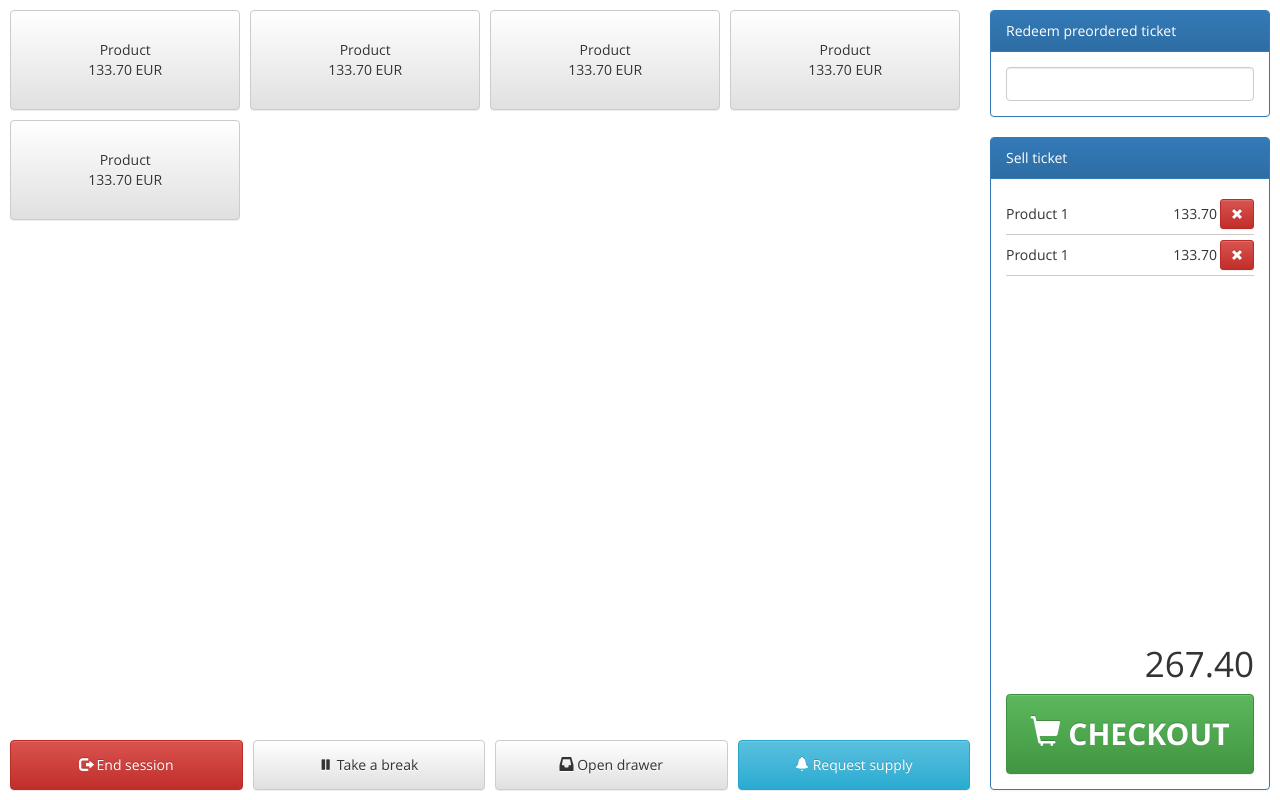
After one commit to Wiiilmaa/postix, a Django app: template src/c6sh/desk/templates/desk/main.html in a window 1280 px wide. The commit adds this page. Run offline with Django 3.2, Linux system fonts and the light colour scheme; the template is opened without the code that fills it, so the values that code supplies are empty; parts of the project's set-up code (start-up, migrations or seed data) failed here and were passed over; some libraries are stand-ins or nearby versions.

Commit message:
Base UI layout

```diff
--- a/src/c6sh/desk/static/css/c6sh.css
+++ b/src/c6sh/desk/static/css/c6sh.css
@@ -1,6 +1,8 @@
 body {
+    font-family: 'opensans', 'Open Sans', Frutiger, 'Frutiger Linotype', 'Segoe UI', 'Dejavu Sans', 'Helvetica Neue', Arial, sans-serif;
+}
+body.login, body.error {
     background: #eee;
-    font-family: 'opensans', 'Open Sans', Frutiger, 'Frutiger Linotype', 'Segoe UI', 'Dejavu Sans', 'Helvetica Neue', Arial, sans-serif;
 }
 
 .panel-login {
@@ -19,3 +21,143 @@ body {
 .error-page .glyphicon {
     font-size: 200px;
 }
+
+#main-container {
+    display: flex;
+    height: 100vh;
+}
+#left-side {
+    flex: 1;
+    min-width: 450px;
+    padding: 10px;
+    display: flex;
+    flex-direction: column;
+}
+#button-row {
+}
+#product-view {
+    flex: 1;
+    flex-wrap: wrap;
+    height: 100%;
+}
+#product-view .product {
+    width: 24%;
+    margin: 0 1% 1% 0;
+    float: left;
+    height: 100px;
+}
+#product-view .product button {
+    height: 100%;
+}
+#button-row {
+    display: flex;
+    flex-flow: row;
+    height: 50px;
+}
+#button-row button {
+    flex: 1;
+    margin-right: 10px;
+}
+#button-row button:last-child {
+    margin-right: 0;
+}
+#right-side {
+    flex: initial;
+    width: 300px;
+    min-width: 200px;
+    display: flex;
+    flex-flow: column;
+}
+#redeem-presale {
+    padding: 10px;
+}
+#redeem-presale .panel {
+    margin: 0;
+}
+#lower-right {
+    padding: 10px;
+    flex: 1;
+    display: flex;
+    flex-flow: column;
+}
+#lower-right .panel {
+    flex-flow: column;
+    flex: 1;
+    display: flex;
+    margin: 0;
+}
+#lower-right .panel-body {
+    flex: 1;
+    display: flex;
+    flex-flow: column;
+}
+#cart {
+    flex: 1;
+}
+#cart .cart-line {
+    display: flex;
+    padding: 5px 0;
+    border-bottom: 1px solid #ccc;
+}
+#cart .cart-line .cart-product {
+    flex: 1;
+    line-height: 30px;
+}
+#cart .cart-line .cart-price {
+    width: 60px;
+    text-align: right;
+    padding: 0 3px;
+    line-height: 30px;
+}
+#cart .cart-line .cart-product {
+    flex: 2;
+}
+#checkout-total {
+    display: block;
+    font-size: 35px;
+    text-align: right;
+    margin: 5px 0;
+}
+#btn-checkout {
+    height: 80px;
+    font-size: 30px;
+    font-weight: bold;
+}
+
+
+body.has-modal #main-container {
+    -webkit-filter: blur(2px);
+    -moz-filter: blur(2px);
+    -ms-filter: blur(2px);
+    -o-filter: blur(2px);
+    filter: blur(2px);
+}
+#modal-container {
+    display: none;
+    position: absolute;
+    top: 0;
+    left: 0;
+    width: 100%;
+    height: 100%;
+    background: rgba(255, 255, 255, 0.7);
+    align-items: center;
+    justify-content: center;
+}
+.has-modal #modal-container {
+    display: flex;
+}
+#modal .panel {
+    margin: 0;
+    width: 500px;
+}
+#modal-buttons {
+    display: flex;
+}
+#modal-buttons button {
+    flex: 1;
+    margin-right: 10px;
+    margin-top: 10px;
+}
+#modal-buttons button:last-child {
+    margin-right: 0px;
+}
--- a/src/c6sh/desk/templates/desk/fail.html
+++ b/src/c6sh/desk/templates/desk/fail.html
@@ -9,7 +9,7 @@
     <link rel="stylesheet" type="text/css" href="{% static "fonts/fonts.css" %}">
     <link rel="stylesheet" type="text/css" href="{% static "css/c6sh.css" %}">
 </head>
-<body>
+<body class="error">
 <div class="error-page">
 <span class="glyphicon glyphicon-fire">
 </span>
--- a/src/c6sh/desk/templates/desk/login.html
+++ b/src/c6sh/desk/templates/desk/login.html
@@ -9,7 +9,7 @@
     <link rel="stylesheet" type="text/css" href="{% static "fonts/fonts.css" %}">
     <link rel="stylesheet" type="text/css" href="{% static "css/c6sh.css" %}">
 </head>
-<body>
+<body class="login">
 <div class="panel panel-primary panel-login">
     <div class="panel-heading">
         <h3 class="panel-title">c6sh</h3>
--- /dev/null
+++ b/src/c6sh/desk/templates/desk/main.html
@@ -0,0 +1,146 @@
+{% load static %}
+<!DOCTYPE html>
+<html lang="en">
+<head>
+    <meta charset="UTF-8">
+    <title>c6sh</title>
+    <link rel="stylesheet" type="text/css" href="{% static "css/bootstrap.min.css" %}">
+    <link rel="stylesheet" type="text/css" href="{% static "css/bootstrap-theme.min.css" %}">
+    <link rel="stylesheet" type="text/css" href="{% static "fonts/fonts.css" %}">
+    <link rel="stylesheet" type="text/css" href="{% static "css/c6sh.css" %}">
+</head>
+<body class="">
+
+<div id="main-container">
+    <div id="left-side">
+        <div id="product-view">
+            <div class="product">
+                <button class="btn btn-default btn-block">
+                    Product<br/>
+                    133.70 EUR
+                </button>
+            </div>
+            <div class="product">
+                <button class="btn btn-default btn-block">
+                    Product<br/>
+                    133.70 EUR
+                </button>
+            </div>
+            <div class="product">
+                <button class="btn btn-default btn-block">
+                    Product<br/>
+                    133.70 EUR
+                </button>
+            </div>
+            <div class="product">
+                <button class="btn btn-default btn-block">
+                    Product<br/>
+                    133.70 EUR
+                </button>
+            </div>
+            <div class="product">
+                <button class="btn btn-default btn-block">
+                    Product<br/>
+                    133.70 EUR
+                </button>
+            </div>
+        </div>
+        <div id="button-row">
+            <button class="btn btn-danger" id="btn-supply">
+                <span class="glyphicon glyphicon-log-out"></span>
+                End session
+            </button>
+            <button class="btn btn-default" id="btn-supply">
+                <span class="glyphicon glyphicon-pause"></span>
+                Take a break
+            </button>
+            <button class="btn btn-default" id="btn-supply">
+                <span class="glyphicon glyphicon-inbox"></span>
+                Open drawer
+            </button>
+            <button class="btn btn-info" id="btn-supply">
+                <span class="glyphicon glyphicon-bell"></span>
+                Request supply
+            </button>
+        </div>
+    </div>
+    <div id="right-side">
+        <div id="redeem-presale">
+            <div class="panel panel-primary">
+                <div class="panel-heading">
+                    Redeem preordered ticket
+                </div>
+                <div class="panel-body">
+                    <input type="text" id="preorder-input" class="form-control">
+                </div>
+            </div>
+        </div>
+        <div id="lower-right">
+            <div class="panel panel-primary">
+                <div class="panel-heading">
+                    Sell ticket
+                </div>
+                <div class="panel-body">
+                    <div id="cart">
+                        <div class="cart-line">
+                            <span class="cart-product">Product 1</span>
+                            <span class="cart-price">133.70</span>
+                            <span class="cart-delete">
+                                <button class="btn-delete btn btn-sm btn-danger">
+                                    <span class="glyphicon glyphicon-remove"></span>
+                                </button>
+                            </span>
+                        </div>
+                        <div class="cart-line">
+                            <span class="cart-product">Product 1</span>
+                            <span class="cart-price">133.70</span>
+                            <span class="cart-delete">
+                                <button class="btn-delete btn btn-sm btn-danger">
+                                    <span class="glyphicon glyphicon-remove"></span>
+                                </button>
+                            </span>
+                        </div>
+                    </div>
+                    <div id="checkout">
+                        <div id="checkout-total">
+                            <span>267.40</span>
+                        </div>
+                        <button class="btn btn-block btn-success" id="btn-checkout">
+                            <span class="glyphicon glyphicon-shopping-cart"></span>
+                            CHECKOUT
+                        </button>
+                    </div>
+                </div>
+            </div>
+        </div>
+    </div>
+</div>
+
+<div id="modal-container">
+    <div id="modal">
+        <div class="panel panel-danger">
+            <div class="panel-heading" id="model-title">
+                Redeem preordered ticket
+            </div>
+            <div class="panel-body">
+                <p id="model-text">
+                    This ticket can only redeemed by a member of the list "CCC-Mitglieder".
+                </p>
+                <input type="text" id="model-input" class="form-control">
+                <div id="modal-buttons">
+                    <button class="btn btn-lg btn-danger">
+                        Cancel
+                    </button>
+                    <button class="btn btn-lg btn-success">
+                        Continue
+                    </button>
+                </div>
+            </div>
+        </div>
+    </div>
+</div>
+
+<script type="text/javascript" src="{% static "js/jquery.min.js" %}"></script>
+<script type="text/javascript" src="{% static "js/login.js" %}"></script>
+</body>
+</html>
--- a/src/c6sh/desk/views.py
+++ b/src/c6sh/desk/views.py
@@ -1,4 +1,3 @@
-from c6sh.core.models import Cashdesk
 from django.contrib import messages
 from django.contrib.auth import authenticate, login, logout
 from django.contrib.auth.decorators import login_required
@@ -6,6 +5,8 @@ from django.shortcuts import redirect, render
 from django.utils.functional import cached_property
 from django.utils.timezone import now
 from django.views.generic import TemplateView
+
+from ..core.models import Cashdesk
 
 
 def get_ip_address(request):
@@ -84,3 +85,5 @@ def main_view(request):
     if not session.start:
         session.start = now()
         session.save()
+
+    return render(request, 'desk/main.html')
```
